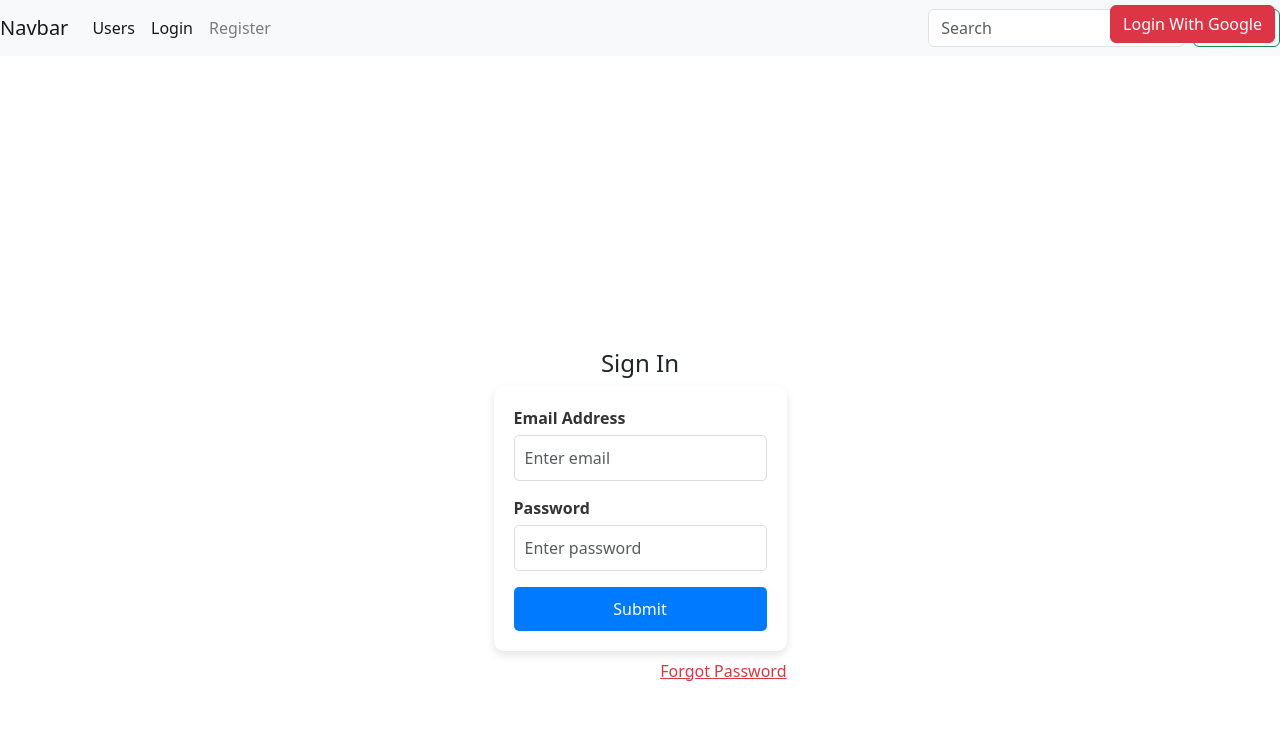
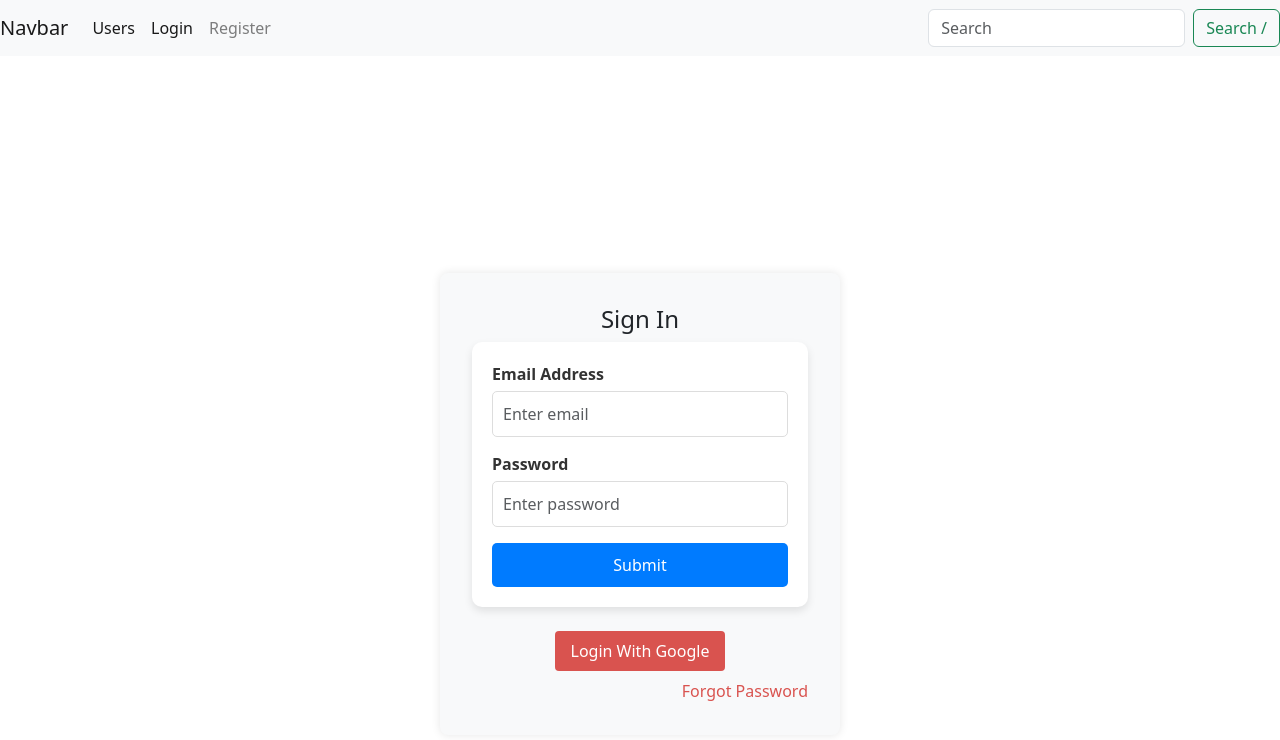
Before and after one commit to sdshah09/Social-Media-Blog-App, a React (Create React App) app in the folder gql/client/: page /login in a window 1280 px wide. Shown: the top 740 px of the page. Built offline with nearby package versions, Linux system fonts and the light colour scheme; no server answers.

Commit message:
Modified login file to place login with google button properly

```diff
--- a/gql/client/src/pages/auth/Login.css
+++ /dev/null
@@ -1,21 +0,0 @@
-/* styles.css */
-.container {
-    max-width: 600px;
-    margin: 0 auto;
-    padding: 20px;
-  }
-
-  .btn-raised {
-    display: block;
-    width: fit-content;
-    margin-left: 0;
-  }
-
-  .text-danger-float-right {
-    float: right;
-    color: #dc3545;
-  }
-
-  .text-center {
-    text-align: center;
-  }
--- a/gql/client/src/pages/auth/Login.js
+++ b/gql/client/src/pages/auth/Login.js
@@ -11,8 +11,6 @@ import { Link, useNavigate } from "react-router-dom";
 import { gql, useMutation } from "@apollo/client";
 import AuthForm from "../../components/forms/AuthForm";
 import { USER_CREATE } from "../../graphql/mutations";
-
-import "./Login.css";  // Import your CSS file
 
 const Login = () => {
   const { dispatch } = useContext(AuthContext);
@@ -45,12 +43,10 @@ const Login = () => {
 
       await userCreate({ variables: { email: user.email } });
 
-      console.log("User signed in: ", idTokenResult.token);
       toast.success("Sign-in successful!");
       setLoading(false);
       navigate("/profile");
     } catch (error) {
-      console.error("Error during sign-in: ", error);
       toast.error("Failed to sign in: " + error.message);
       setLoading(false);
       navigate("/");
@@ -67,45 +63,45 @@ const Login = () => {
       const { user } = result;
       const idTokenResult = await user.getIdTokenResult();
 
-      // Extract email from providerData
-      const email =
-        user.email ||
-        (user.providerData &&
-          user.providerData.length > 0 &&
-          user.providerData[0].email);
-      console.log("Email in Google Login is: ", email);
-
-      if (!email) {
-        throw new Error("Failed to retrieve email from Google login.");
-      }
-
       dispatch({
         type: "LOGGED_IN_USER",
-        payload: { email, token: idTokenResult.token },
+        payload: { email: user.email, token: idTokenResult.token },
       });
-      console.log("User email before userCreate is: ",email)
-      await userCreate({ variables: { email: email } });
 
-      console.log("User signed in with Google: ", user);
+      await userCreate({ variables: { email: user.email } });
+
       toast.success("Google sign-in successful!");
       navigate("/password/update");
     } catch (error) {
-      console.error("Error during Google sign-in: ", error);
       toast.error("Failed to sign in with Google: " + error.message);
       navigate("/");
     }
   };
 
   return (
-    <div className="container p-5 d-flex justify-content-center align-items-center min-vh-100">
-      <div className="login-container">
-        <div className="text-center mb-4">
-          <button onClick={googleLogin} className="btn btn-raised btn-danger">
-            Login With Google
-          </button>
-        </div>
+    <div
+      style={{
+        display: "flex",
+        justifyContent: "center",
+        alignItems: "center",
+        minHeight: "100vh",
+        padding: "2rem",
+      }}
+    >
+      <div
+        style={{
+          width: "100%",
+          maxWidth: "400px",
+          backgroundColor: "#f8f9fa",
+          padding: "2rem",
+          borderRadius: "8px",
+          boxShadow: "0 0 10px rgba(0, 0, 0, 0.1)",
+        }}
+      >
+        <h4 style={{ textAlign: "center" }}>
+          {loading ? "Loading..." : "Sign In"}
+        </h4>
 
-        {loading ? <h4>Loading...</h4> : <h4 className="text-center">Sign In</h4>}
         <AuthForm
           email={email}
           setEmail={setEmail}
@@ -115,11 +111,31 @@ const Login = () => {
           handleSubmit={handleSubmit}
           showPasswordInput={true}
         />
-        <div className="text-right mt-2">
-          <Link className="text-danger" to="/password/forgot">
+
+
+        {/* Move the Google Login button here */}
+        <div style={{ textAlign: "center", marginTop: "1.5rem" }}>
+          <button
+            onClick={googleLogin}
+            style={{
+              backgroundColor: "#d9534f",
+              color: "white",
+              padding: "0.5rem 1rem",
+              border: "none",
+              borderRadius: "4px",
+              cursor: "pointer",
+              fontSize: "1rem",
+            }}
+          >
+            Login With Google
+          </button>
+        </div>
+        <div style={{ textAlign: "right", marginTop: "0.5rem" }}>
+          <Link style={{ color: "#d9534f", textDecoration: "none" }} to="/password/forgot">
             Forgot Password
           </Link>
         </div>
+
       </div>
     </div>
   );
```
